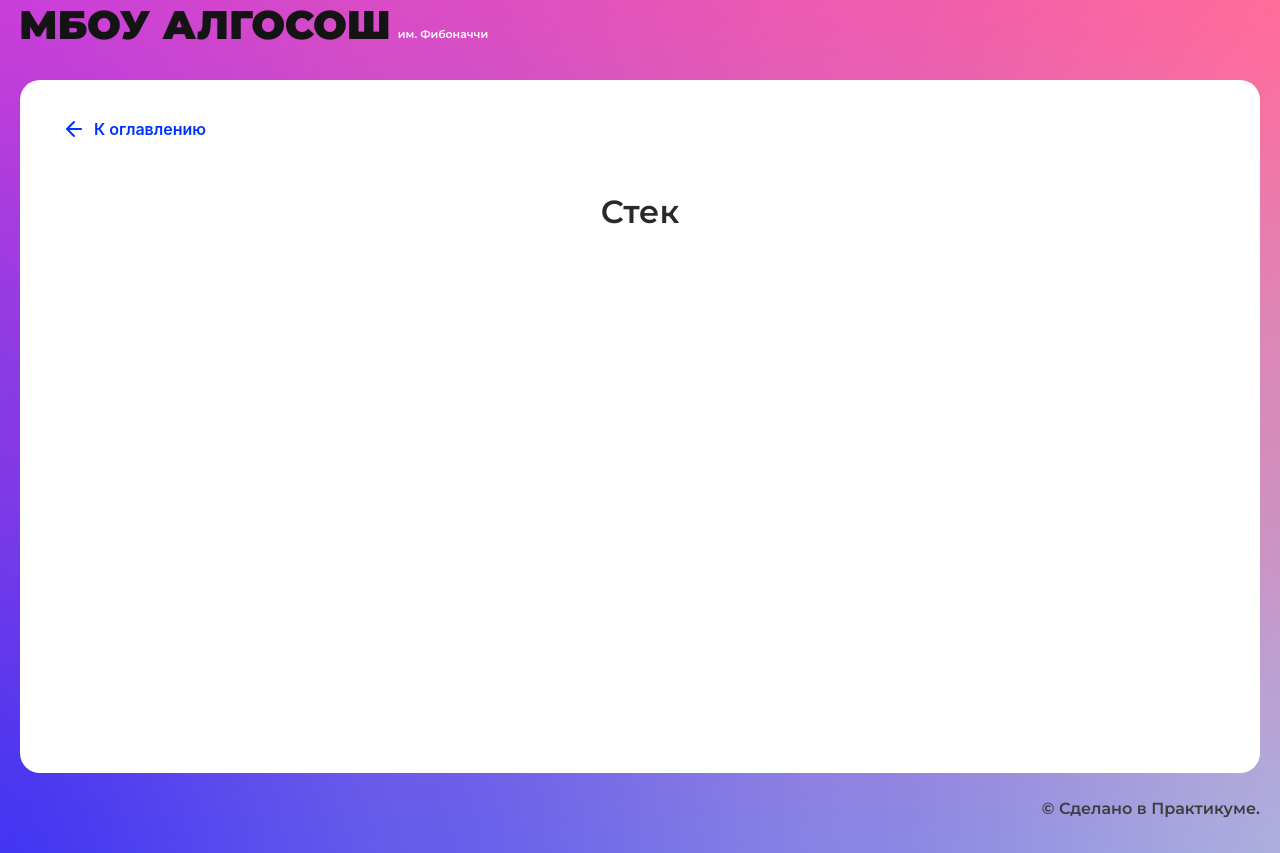
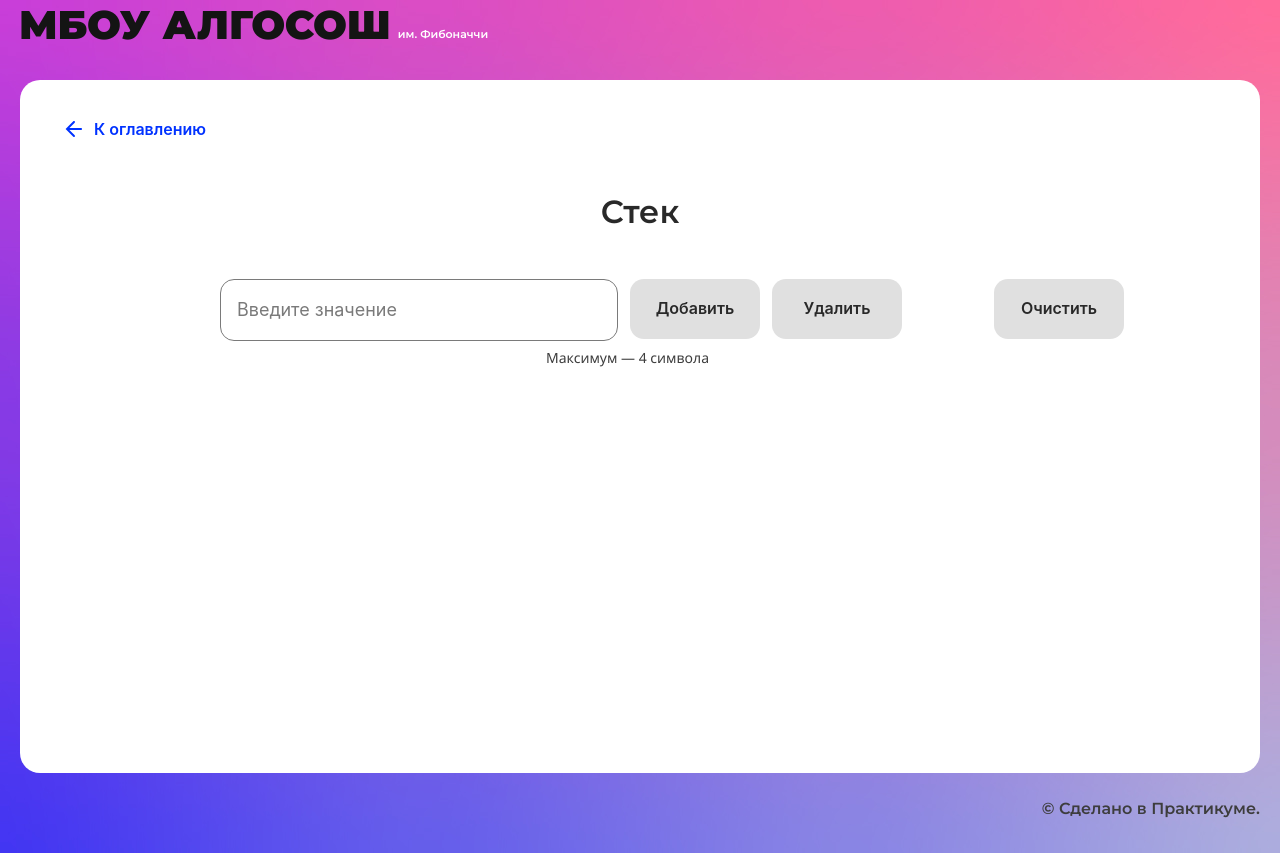
Before and after one commit to Dvdovina/algoSosh, a React (Create React App) app: page /stack in a window 1280 px wide. Built offline with nearby package versions, Linux system fonts and the light colour scheme.

Commit message:
feat: stack algorithm

```diff
--- /dev/null
+++ b/src/components/stack-page/stack-algorithm.ts
@@ -0,0 +1,25 @@
+import { TStack } from "../../types/common-types";
+
+
+export class Stack<T> implements TStack<T> {
+    private container: T[] = [];
+
+    push = (item: T): void => {
+        this.container.push(item);
+    };
+
+    pop = (): void => {
+        this.container.pop();
+    };
+
+    peak = (): T | null => {
+        if (this.container.length) return this.container[this.container.length - 1];
+        return null;
+    }
+
+    getLength = () => this.container.length;
+
+    getContainer = () => {
+        return this.container;
+    };
+}
--- a/src/components/stack-page/stack-page.module.css
+++ b/src/components/stack-page/stack-page.module.css
@@ -0,0 +1,39 @@
+.input_box {
+    display: flex;
+    gap: 12px;
+    margin: 0 auto;
+    max-width: 840px;
+}
+
+.buttons_box {
+    display: flex;
+    gap: 12px;
+    justify-content: flex-start;
+    width: 430px;
+}
+
+.clear {
+    margin-left: 80px;
+}
+
+.circle_box {
+    display: flex;
+    gap: 16px;
+    justify-content: center;
+    list-style-type: none;
+    margin: 0 auto;
+    padding-left: 0;
+    padding-top: 120px;
+}
+
+.paragraph {
+    color: #3d3d3d;
+    display: flex;
+    font-family: Segoe UI;
+    font-size: 14px;
+    font-style: normal;
+    font-weight: 400;
+    line-height: 22px;
+    margin: 6px 0 0 490px;
+    padding: 0;
+}
--- a/src/components/stack-page/stack-page.tsx
+++ b/src/components/stack-page/stack-page.tsx
@@ -1,15 +1,103 @@
 import React from "react";
+import { useState } from "react";
+import { ChangeEvent } from "react";
 import { SolutionLayout } from "../ui/solution-layout/solution-layout";
 import stackPageStyles from "./stack-page.module.css"
 import { Input } from "../ui/input/input";
 import { Button } from "../ui/button/button";
 import { Circle } from "../ui/circle/circle";
+import { timeout } from "../../utils/utils";
+import { TString } from "../../types/common-types";
+import { useForm } from "../../hooks/hooks";
+import { Stack } from "./stack-algorithm";
+import { ElementStates } from "../../types/element-states";
 
 
 export const StackPage: React.FC = () => {
+
+  const { values, handleChange, setValues } = useForm({ value: "" });
+  const [stack, setStack] = useState(new Stack<TString>());
+  const [state, setState] = useState<TString[]>([]);
+
+  const onClick = async (text: string) => {
+    const arr = stack.getContainer();
+    if (values.value !== "" && text === "Добавить") {
+      stack.push({ value: values.value, state: ElementStates.Changing });
+      setStack(stack);
+      setState([...arr]);
+      setValues({ value: "" });
+      await timeout(500);
+      stack.peak()!.state = ElementStates.Default;
+      setStack(stack);
+      setState([...arr]);
+    } else if (text === "Очистить") {
+      const length = stack.getLength();
+      let i = 0;
+      for (i; i < length; i++) {
+        stack.pop();
+        setStack(stack);
+      }
+      setState([...arr]);
+    } else if (text === "Удалить") {
+      stack.peak()!.state = ElementStates.Changing;
+      setStack(stack);
+      setState([...arr]);
+      await timeout(500);
+      stack.pop();
+      await timeout(500);
+      setStack(stack);
+      setState([...arr]);
+    }
+  };
+
   return (
     <SolutionLayout title="Стек">
-
+      <form className={stackPageStyles.input_box}>
+        <Input
+          maxLength={4}
+          value={values.value}
+          name="value"
+          onChange={(e: ChangeEvent<HTMLInputElement>) => handleChange(e)}
+          type="string"
+          extraClass={stackPageStyles.input}
+          placeholder="Введите значение"
+        />
+        <div className={stackPageStyles.buttons_box}>
+          <Button
+            text="Добавить"
+            type="button"
+            onClick={() => onClick("Добавить")}
+            disabled={values.value === "" ? true : false}
+            linkedList="small"
+          />
+          <Button
+            text="Удалить"
+            type="button"
+            onClick={() => onClick("Удалить")}
+            disabled={stack.getLength() > 0 ? false : true}
+          />
+          <Button
+            text="Очистить"
+            type="button"
+            extraClass={stackPageStyles.clear}
+            onClick={() => onClick("Очистить")}
+            disabled={stack.getLength() > 0 ? false : true}
+          />
+        </div>
+      </form>
+      <p className={stackPageStyles.paragraph}>Максимум — 4 символа</p>
+      <ul className={stackPageStyles.circle_box}>
+        {state?.map((item, index) => (
+          <li key={index}>
+            <Circle
+              letter={item.value}
+              state={item.state}
+              index={index}
+              head={stack.peak() === item ? "top" : ""}
+            />
+          </li>
+        ))}
+      </ul>
     </SolutionLayout>
   );
 };
```
Also changed, not shown: src/types/common-types.ts (+8 -0 lines).
